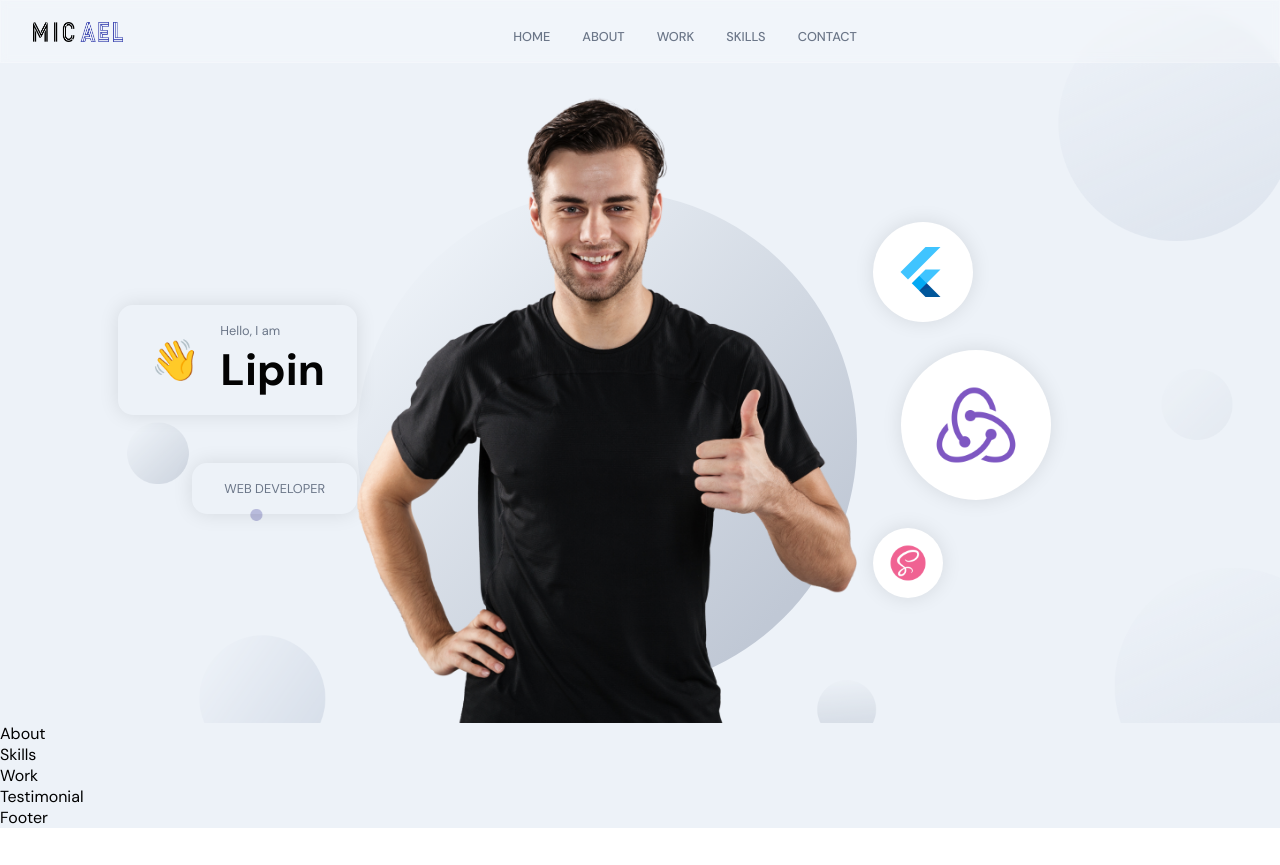
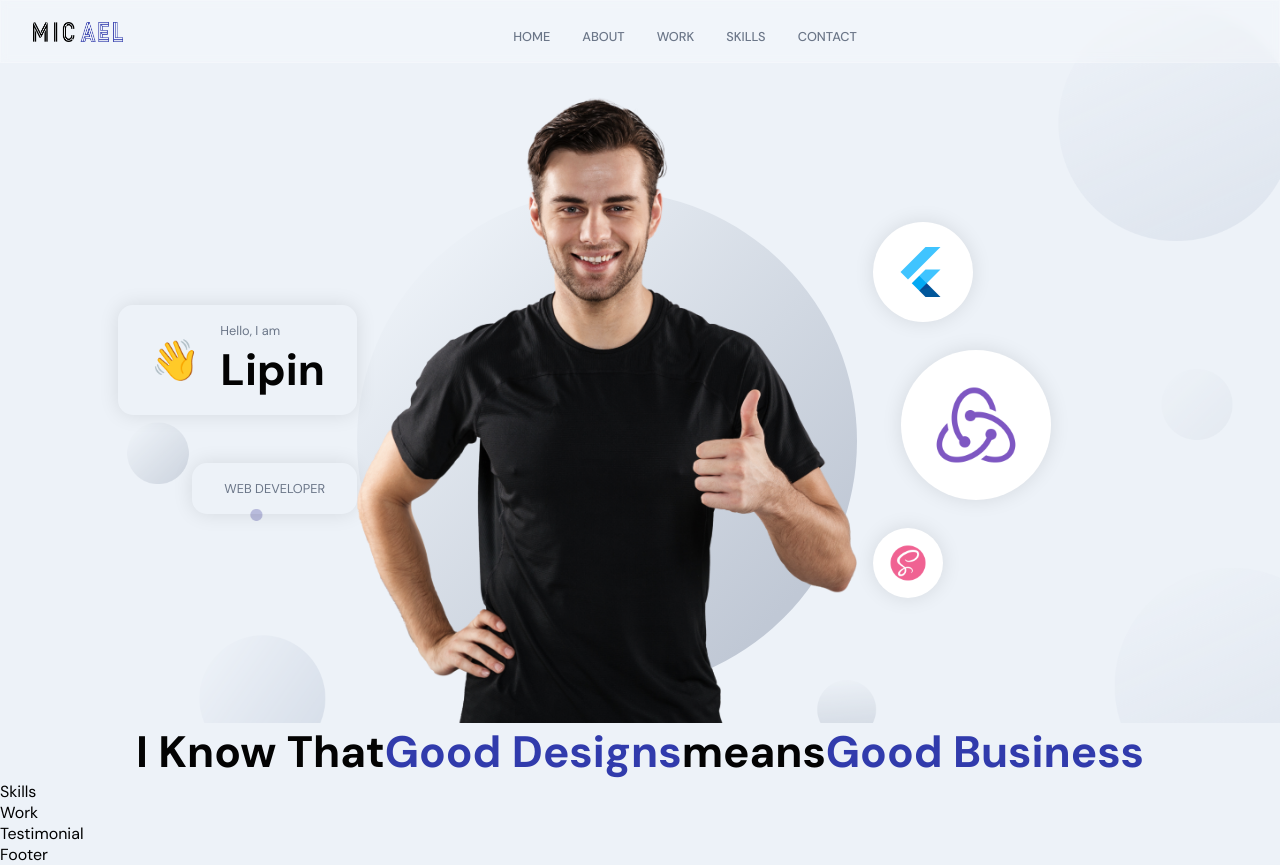
Before and after one commit to codev009/portfolio, a React (Create React App) app in the folder frontend_react/: page / in a window 1280 px wide. Before the commit the page ends 828 px from the top, so only its background shows below. Built offline with nearby package versions, Linux system fonts and the light colour scheme; the HTML template or start-up script is replaced by a standard one.

Commit message:
About initial comment

```diff
--- a/frontend_react/src/container/About/About.jsx
+++ b/frontend_react/src/container/About/About.jsx
@@ -1,10 +1,19 @@
-import React from 'react';
+import React, { useState, useEffect} from 'react';
+import { motion } from 'framer-motion';
 
 import './About.scss';
-function About() {
+
+const About = () => {
     return (
-        <div>About</div>
-    );
+       <>
+          <h2 className="head-text">
+              I Know that
+              <span>Good Designs</span>
+              means
+              <span>Good Business</span>
+          </h2>
+       </>
+        );
 }
 
 export default About;
```
